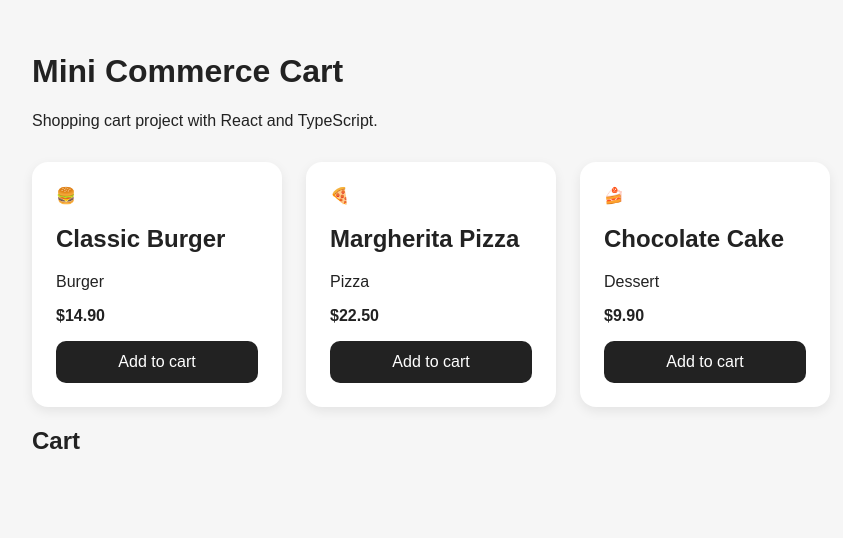
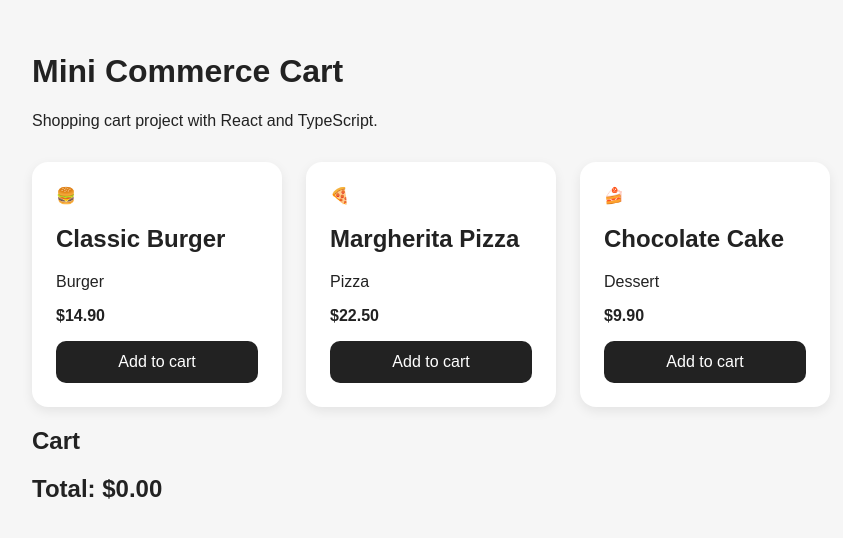
Before and after one commit to CharlesNeres/mini-commerce-cart, a React (Vite) app: page / in a window 1280 px wide. Shown: the top 538 px of the page, without its empty margins (0-843 px from the left). Built offline with nearby package versions, Linux system fonts and the light colour scheme.

Commit message:
feat: calculate shopping cart total

```diff
--- a/src/App.tsx
+++ b/src/App.tsx
@@ -60,6 +60,10 @@
     setCart(updatedCart);
   }
 
+  const cartTotal = cart.reduce((total, item) => {
+    return total + item.price * item.quantity;
+  }, 0);
+
   return (
     <main>
       <h1>Mini Commerce Cart</h1>
@@ -93,6 +97,8 @@
             <strong>${(item.price * item.quantity).toFixed(2)}</strong>
           </article>
         ))}
+
+        <h2>Total: ${cartTotal.toFixed(2)}</h2>
       </section>
     </main>
   );
```
